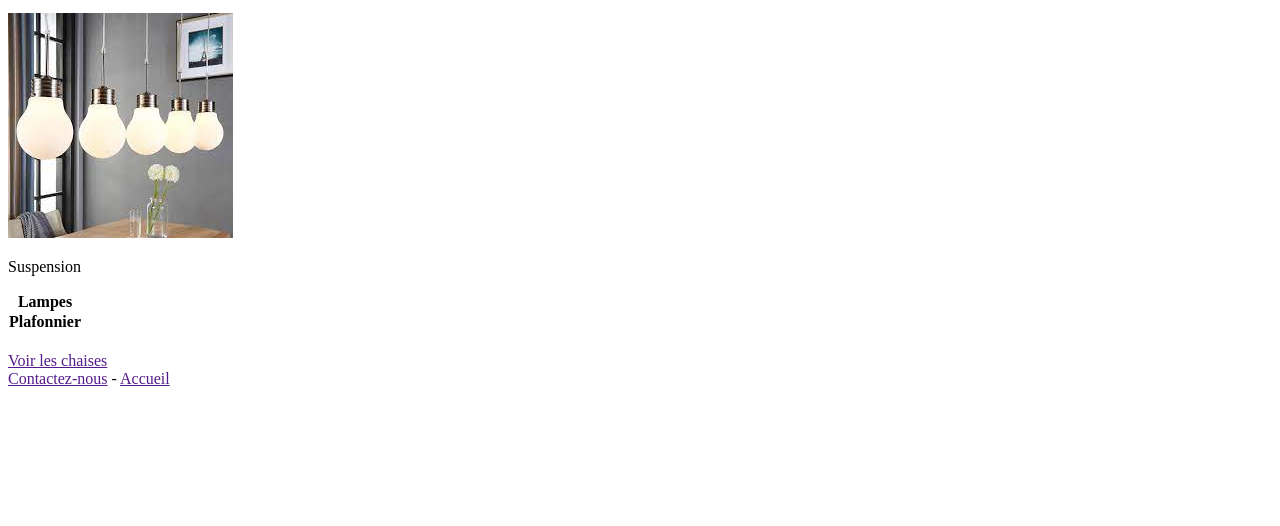
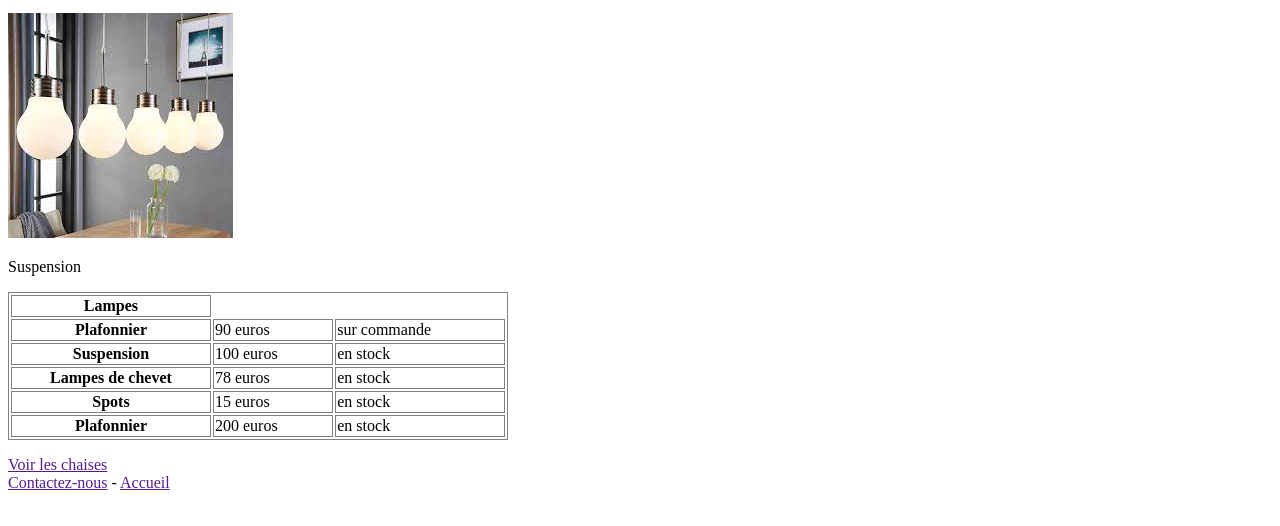
Before and after one commit to raviel96/html-exercice-autocorrection, a plain HTML site: page exercice2/pages/tableau.html in a window 1280 px wide. Shown: the part 166-692 px from the top of the page. Drawn offline with Linux system fonts and the light colour scheme.

Commit message:
first table

```diff
--- a/exercice2/css/style.css
+++ b/exercice2/css/style.css
@@ -1,7 +1,16 @@
 table {
-    border-collapse: collapse;
+    width: 500px;
 }
 
 table, td, th {
-    border-width: 1px solid #000;
+    border: 1px solid gray;
 }
+
+th {
+    text-align: center;
+ }
+
+ td {
+    text-align: start;
+    padding-right: 10px;
+ }
--- a/exercice2/pages/tableau.html
+++ b/exercice2/pages/tableau.html
@@ -4,7 +4,7 @@
     <meta charset="UTF-8" />
     <meta http-equiv="X-UA-Compatible" content="IE=edge" />
     <meta name="viewport" content="width=device-width, initial-scale=1.0" />
-    <title>Document</title>
+    <title>Lampes</title>
     <link rel="stylesheet" href="../css/style.css">
   </head>
   <body>
@@ -23,28 +23,38 @@
 
     <main>
         <table>
-            <tr>
-                <th>Lampes</th>
+            <tr id="header">
+                <th >Lampes</th>
             </tr>
 
             <tr>
-                <td>
-                    <strong>Plafonnier</strong>
-                </td>
-                <td></td>
-                <td></td>
+                <th>Plafonnier</th>
+                <td>90 euros</td>
+                <td>sur commande</td>
             </tr>
 
             <tr>
-                <td></td>
-                <td></td>
-                <td></td>
+                <th>Suspension</th>
+                <td>100 euros</td>
+                <td>en stock</td>
             </tr>
+
             <tr>
+                <th>Lampes de chevet</th>
+                <td>78 euros</td>
+                <td>en stock</td>
+            </tr>
 
-                <td></td>
-                <td></td>
-                <td></td>
+            <tr>
+                <th>Spots</th>
+                <td>15 euros</td>
+                <td>en stock</td>
+            </tr>
+
+            <tr>
+                <th>Plafonnier</th>
+                <td>200 euros</td>
+                <td>en stock</td>
             </tr>
         </table>
     </main>
```
